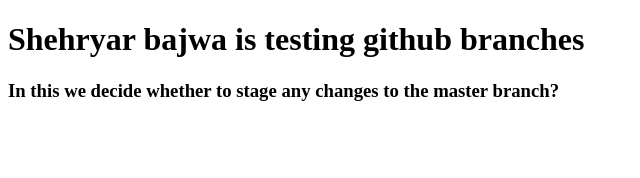
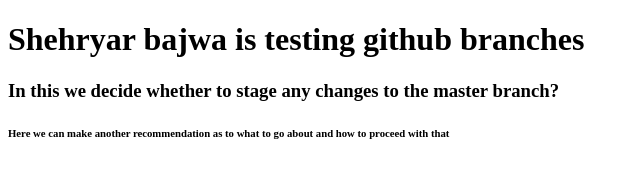
Before and after one commit to shehryarbajwa/testing, a plain HTML site: page index.html in a window 1280 px wide. Shown: the whole page, without its empty margins (0-640 px from the left). Drawn offline with Linux system fonts and the light colour scheme.

Commit message:
initialize the third branch

```diff
--- a/index.html
+++ b/index.html
@@ -9,5 +9,8 @@
 <body>
   <h1>Shehryar bajwa is testing github branches</h1>
   <h3>In this we decide whether to stage any changes to the master branch?</h3>
+
+
+  <h6>Here we can make another recommendation as to what to go about and how to proceed with that</h6>
 </body>
 </html>
```
